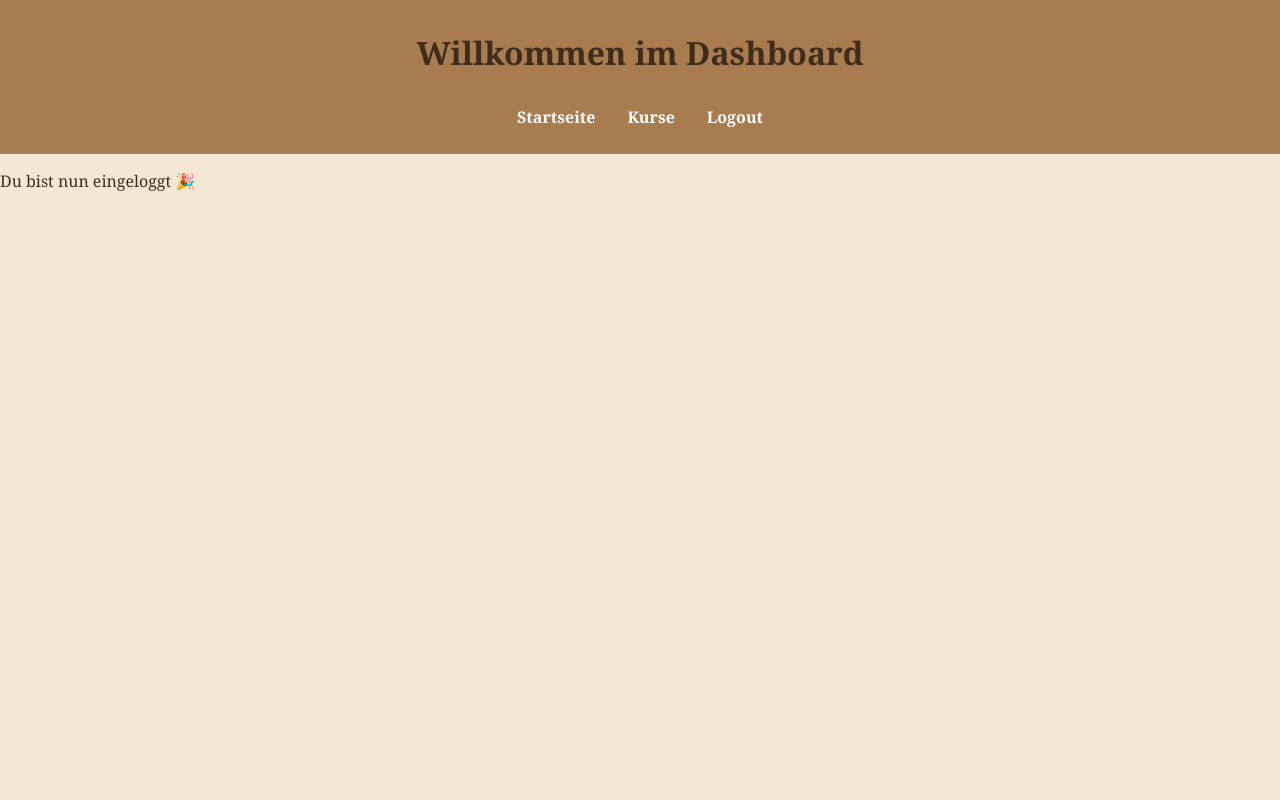
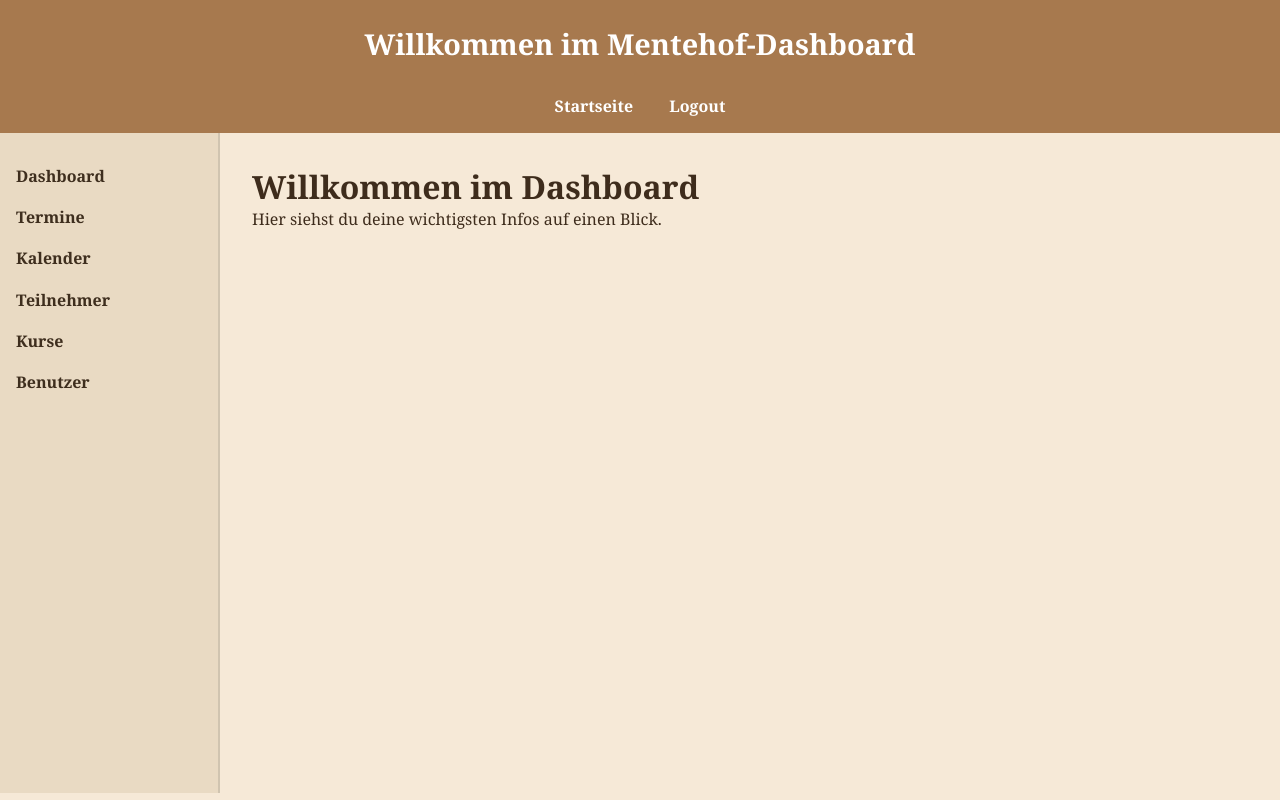
Before and after one commit to elisa11-hub/MentehofProjekt, a PHP site: page /dashboard.html in a window 1280 px wide. Run offline with PHP 8.4, Linux system fonts and the light colour scheme.

```diff
--- a/css/style.css
+++ b/css/style.css
@@ -123,3 +123,49 @@ nav a {
         .form-card .btn:hover {
             background-color: #4c2e14;
         }
+
+
+//forget-password
+body {
+    font-family: sans-serif;
+    background: #f4f4f4;
+    display: flex;
+    justify-content: center;
+    align-items: center;
+    height: 100vh;
+}
+
+.container {
+    background: white;
+    padding: 2rem;
+    border-radius: 8px;
+    box-shadow: 0 0 10px rgba(0,0,0,0.1);
+    width: 300px;
+    text-align: center;
+}
+
+input {
+    width: 100%;
+    padding: 0.5rem;
+    margin: 1rem 0;
+    border: 1px solid #ccc;
+    border-radius: 4px;
+}
+
+button {
+    background: #007bff;
+    color: white;
+    border: none;
+    padding: 0.6rem 1rem;
+    border-radius: 4px;
+    cursor: pointer;
+}
+
+.hidden {
+    display: none;
+}
+
+#message {
+    margin-top: 1rem;
+    color: green;
+}
--- a/dashboard.html
+++ b/dashboard.html
@@ -2,23 +2,340 @@
 <html lang="de">
 <head>
     <meta charset="UTF-8">
-    <title>Dashboard – Mentehof</title>
-    <link rel="stylesheet" href="css/style.css" />
+    <meta name="viewport" content="width=device-width, initial-scale=1.0">
+    <title>Mentehof Dashboard</title>
+    <link rel="stylesheet" href="css/style.css">
+    <style>
+        * {
+            margin: 0;
+            padding: 0;
+            box-sizing: border-box;
+        }
+
+        body {
+            font-family: Georgia, serif;
+            background-color: #f6e9d7;
+        }
+
+        header {
+            background-color: #a7794e;
+            color: white;
+            text-align: center;
+            padding: 1.5rem;
+            font-size: 1.8rem;
+            font-weight: bold;
+        }
+
+        nav {
+            background-color: #a7794e;
+            text-align: center;
+            padding: 0.5rem 0 1rem;
+        }
+
+            nav a {
+                color: white;
+                margin: 0 1rem;
+                text-decoration: none;
+                font-weight: bold;
+            }
+
+        .layout {
+            display: flex;
+            height: calc(100vh - 140px);
+        }
+
+        .sidebar {
+            width: 220px;
+            background-color: #e9dac3;
+            padding: 2rem 1rem;
+            border-right: 2px solid #d0c4b0;
+        }
+
+            .sidebar h2 {
+                font-size: 1.2rem;
+                margin-bottom: 1.5rem;
+                color: #3e2e1e;
+            }
+
+            .sidebar ul {
+                list-style: none;
+            }
+
+            .sidebar li {
+                margin-bottom: 1.2rem;
+            }
+
+            .sidebar a {
+                color: #3e2e1e;
+                font-weight: bold;
+                text-decoration: none;
+            }
+
+                .sidebar a:hover {
+                    color: #a6753d;
+                }
+
+        .main {
+            flex-grow: 1;
+            padding: 2rem;
+            overflow-y: auto;
+        }
+
+        .section {
+            display: none;
+        }
+
+            .section.active {
+                display: block;
+            }
+    </style>
 </head>
 <body>
+
     <header>
-        <h1>Willkommen im Dashboard</h1>
-        <nav>
-            <ul>
-                <li><a href="index.html">Startseite</a></li>
-                <li><a href="kurse.html">Kurse</a></li>
-                <li><a href="login.html">Logout</a></li>
-            </ul>
-        </nav>
+        Willkommen im Mentehof-Dashboard
     </header>
 
-    <main>
-        <p>Du bist nun eingeloggt 🎉</p>
-    </main>
+    <nav>
+        <a href="index.html">Startseite</a>
+        <a href="#" onclick="logout()">Logout</a>
+    </nav>
+
+    <div class="layout">
+        <aside class="sidebar">
+            <ul id="nav">
+                <li><a href="#" onclick="showSection('dashboard')">Dashboard</a></li>
+                <li><a href="#" onclick="showSection('termine')">Termine</a></li>
+                <li><a href="#" onclick="showSection('kalender')">Kalender</a></li>
+                <li><a href="#" onclick="showSection('teilnehmer')">Teilnehmer</a></li>
+                <li><a href="#" onclick="showSection('kurse')">Kurse</a></li>
+                <li><a href="#" onclick="showSection('benutzer')">Benutzer</a></li>
+            </ul>
+        </aside>
+
+        <main class="main">
+
+            <!--Dashboard-->
+            <div id="dashboard" class="section active">
+                <h1>Willkommen im Dashboard</h1>
+                <p>Hier siehst du deine wichtigsten Infos auf einen Blick.</p>
+            </div>
+
+            <!--Termine-->
+            <div id="termine" class="section">
+                <h1>Termine</h1>
+                <p>Hier verwaltest du deine Reittermine.</p>
+            </div>
+
+            <!--Kalender-->
+            <div id="kalender" class="section">
+                <h1>Kalender</h1>
+                <p>Kalenderübersicht deiner Aktivitäten.</p>
+            </div>
+
+            <!-- Teilnehmerliste -->
+            <div id="teilnehmer" class="section">
+                <h1>Teilnehmerliste</h1>
+                <div style="display: flex; justify-content: space-between; align-items: center; margin-bottom: 1rem; flex-wrap: wrap; gap: 0.5rem;">
+                    <a href="register.html" class="btn">+ Neuer Teilnehmer</a>
+                    <div>
+                        <a href="#" class="btn">Bearbeiten</a>
+                        <a href="#" class="btn" style="background-color:#bb3e3e">Löschen</a>
+                    </div>
+                </div>
+
+                <table style="min-width: 100%; border-spacing: 0 0.5rem;">
+                    <thead>
+                        <tr style="text-align: left;">
+                            <th style="padding-right: 3rem;">Name</th>
+                            <th style="padding-right: 3rem;">Alter</th>
+                            <th style="padding-right: 3rem;">Reitlevel</th>
+                        </tr>
+                    </thead>
+                    <tbody>
+                        <!-- Teilnehmerdaten werden hier dynamisch ergänzt -->
+                        <tr style="height: 3rem; background-color: #fff7ef;">
+                            <td colspan="3" style="font-style: italic; color: #777; text-align: center;">Noch keine Teilnehmer eingetragen.</td>
+                        </tr>
+                    </tbody>
+                </table>
+            </div>
+
+            <!--Kurs-->
+            <div id="kurse" class="section">
+                <h1>Kurse verwalten</h1>
+                <p>Alle geplanten Kurse im Überblick.</p>
+                    <div style="display: flex; justify-content: space-between; align-items: center; margin-bottom: 1rem; flex-wrap: wrap; gap: 0.5rem;">
+                        <a href="#" class="btn" onclick="openKursModal(event)">+ Neuer Kurs</a>
+                        <div>
+                            <a href="#" class="btn">Bearbeiten</a>
+                            <a href="#" class="btn" style="background-color:#bb3e3e">Löschen</a>
+                        </div>
+                    </div>
+
+                    <table style="min-width: 100%; border-spacing: 0 0.5rem;">
+                        <thead>
+                            <tr style="text-align: left;">
+                                <th style="padding-right: 2rem;">Kursname</th>
+                                <th style="padding-right: 2rem;">Datum</th>
+                                <th style="padding-right: 2rem;">Teilnehmer</th>
+                            </tr>
+                        </thead>
+                        <tbody>
+                            <tr style="height: 3rem; background-color: #fff7ef;">
+                                <td colspan="3" style="font-style: italic; color: #777; text-align: center;">Noch keine Kurse eingetragen.</td>
+                            </tr>
+                        </tbody>
+                    </table>
+                </div>
+
+                <!-- neuen Kurs hinzufügen -->
+                <div id="kursModal" style="display:none; position: fixed; top: 5%; left: 50%; transform: translateX(-50%); background-color: #f6e9d7; padding: 2rem; border: 2px solid #a7794e; border-radius: 8px; width: 90%; max-width: 500px; z-index: 1000; max-height: 90vh; overflow-y: auto;">
+                    <h2>Neuen Kurs anlegen</h2>
+                    <form id="kursForm">
+                        <label for="kursname">Kursname:</label>
+                        <input type="text" id="kursname" name="kursname" required style="width: 100%; margin-bottom: 1rem;">
+
+                        <label for="datum">Datum:</label>
+                        <input type="date" id="datum" name="datum" required style="width: 100%; margin-bottom: 1rem;">
+
+                        <label for="zeit">Uhrzeit:</label>
+                        <input type="time" id="zeit" name="zeit" required style="width: 100%; margin-bottom: 1rem;">
+
+                        <label for="beschreibung">Beschreibung:</label>
+                        <textarea id="beschreibung" name="beschreibung" rows="3" style="width: 100%; margin-bottom: 1rem;"></textarea>
+
+                        <label for="max">Maximale Teilnehmer:</label>
+                        <input type="number" id="max" name="max" required style="width: 100%; margin-bottom: 1rem;">
+
+                        <div style="display: flex; justify-content: flex-end; gap: 1rem;">
+                            <button type="button" onclick="closeKursModal()" class="btn" style="background-color: #ccc; color: #333;">Abbrechen</button>
+                            <button type="submit" class="btn">Speichern</button>
+                        </div>
+                    </form>
+                </div>
+
+                <script>
+                    function openKursModal(e) {
+                        e.preventDefault();
+                        document.getElementById("kursModal").style.display = "block";
+                    }
+
+                    function closeKursModal() {
+                        document.getElementById("kursModal").style.display = "none";
+                    }
+                </script>
+
+
+                <!--Benutzer-->
+                <div id="benutzer" class="section">
+                    <h1>Benutzerverwaltung</h1>
+                    <p>Nur für Admins sichtbar.</p>
+                    <div style="display: flex; justify-content: space-between; align-items: center; margin-bottom: 1rem; flex-wrap: wrap; gap: 0.5rem;">
+                        <a href="#" class="btn">+ Neuer Benutzer</a>
+                        <div>
+                            <a href="#" class="btn">Bearbeiten</a>
+                            <a href="#" class="btn" style="background-color:#bb3e3e">Löschen</a>
+                        </div>
+                    </div>
+
+                    <table style="min-width: 100%; border-spacing: 0 0.5rem;">
+                        <thead>
+                            <tr style="text-align: left;">
+                                <th style="padding-right: 2rem;">Name</th>
+                                <th style="padding-right: 2rem;">E-Mail</th>
+                                <th style="padding-right: 2rem;">Rolle</th>
+                                <th style="padding-right: 2rem;">Status</th>
+                            </tr>
+                        </thead>
+                        <tbody>
+                            <tr style="height: 3rem; background-color: #fff7ef;">
+                                <td colspan="4" style="font-style: italic; color: #777; text-align: center;">Noch keine Benutzer eingetragen.</td>
+                            </tr>
+                        </tbody>
+                    </table>
+                </div>
+
+                <!-- Benutzer neu hinzufügen -->
+                <div id="benutzerModal" style="display:none; position: fixed; top: 5%; left: 50%; transform: translateX(-50%); background-color: #f6e9d7; padding: 2rem; border: 2px solid #a7794e; border-radius: 8px; width: 90%; max-width: 500px; z-index: 1000; max-height: 90vh; overflow-y: auto;">
+                    <h2>Neuen Benutzer anlegen</h2>
+                    <form id="benutzerForm">
+                        <label for="name">Name:</label>
+                        <input type="text" id="name" name="name" required style="width: 100%; margin-bottom: 1rem;">
+
+                        <label for="email">E-Mail:</label>
+                        <input type="email" id="email" name="email" required style="width: 100%; margin-bottom: 1rem;">
+
+                        <label for="phone">Telefonnummer:</label>
+                        <input type="tel" id="phone" name="phone" required style="width: 100%; margin-bottom: 1rem;">
+
+                        <label for="age">Alter:</label>
+                        <input type="number" id="age" name="age" min="4" max="99" required style="width: 100%; margin-bottom: 1rem;">
+
+                        <label for="height">Größe (cm):</label>
+                        <input type="number" id="height" name="height" required style="width: 100%; margin-bottom: 1rem;">
+
+                        <label for="weight">Gewicht (kg):</label>
+                        <input type="number" id="weight" name="weight" required style="width: 100%; margin-bottom: 1rem;">
+
+                        <label for="level">Reitlevel:</label>
+                        <select id="level" name="level" required style="width: 100%; padding: 0.5rem; margin-bottom: 1rem;">
+                            <option value="">Bitte auswählen</option>
+                            <option value="Anfänger">Anfänger</option>
+                            <option value="Fortgeschritten">Fortgeschritten</option>
+                            <option value="Profi">Profi</option>
+                        </select>
+
+                        <label for="rolle">Rolle:</label>
+                        <select id="rolle" name="rolle" required style="width: 100%; padding: 0.5rem; margin-bottom: 1rem;">
+                            <option value="Schüler">Schüler</option>
+                            <option value="Reitlehrer">Reitlehrer</option>
+                            <option value="Admin">Admin</option>
+                        </select>
+
+                        <label for="status">Status:</label>
+                        <select id="status" name="status" required style="width: 100%; padding: 0.5rem; margin-bottom: 1rem;">
+                            <option value="Aktiv">Aktiv</option>
+                            <option value="Inaktiv">Inaktiv</option>
+                        </select>
+
+                        <div style="display: flex; justify-content: flex-end; gap: 1rem;">
+                            <button type="button" onclick="closeBenutzerModal()" class="btn" style="background-color: #ccc; color: #333;">Abbrechen</button>
+                            <button type="submit" class="btn">Speichern</button>
+                        </div>
+                    </form>
+                </div>
+
+                <script>
+                    document.addEventListener("DOMContentLoaded", function () {
+                        const neuerBenutzerBtn = document.querySelector("#benutzer .btn");
+                        if (neuerBenutzerBtn) {
+                            neuerBenutzerBtn.addEventListener("click", function (e) {
+                                e.preventDefault();
+                                document.getElementById("benutzerModal").style.display = "block";
+                            });
+                        }
+                    });
+
+                    function closeBenutzerModal() {
+                        document.getElementById("benutzerModal").style.display = "none";
+                    }
+                </script>
+
+                <script>
+                    const rolle = localStorage.getItem("rolle") || "Schueler";
+
+                    function showSection(id) {
+                        document.querySelectorAll('.section').forEach(el => el.classList.remove('active'));
+                        document.getElementById(id).classList.add('active');
+                    }
+
+                    function logout() {
+                        localStorage.removeItem("rolle");
+                        window.location.href = "login.html";
+                    }
+                </script>
+
+
 </body>
 </html>
--- a/login.html
+++ b/login.html
@@ -26,6 +26,10 @@
             <label for="password">Passwort:</label>
             <input type="password" id="password" name="password" required />
 
+            <p style="text-align: right; margin-top: 0.5rem;">
+                <a href="forgot-password.html" style="font-size: 0.9rem; color: #a6753d;">Passwort vergessen?</a>
+            </p>
+
             <button type="submit" class="btn">Login</button>
         </form>
 
```
Also changed, not shown: dashboard_admin.html (added, +40 -0 lines), dashboard_schueler.html (added, +69 -0 lines), dashboard_trainer.html (added, +72 -0 lines), forget-password.html (added, +51 -0 lines), 1 other file.
